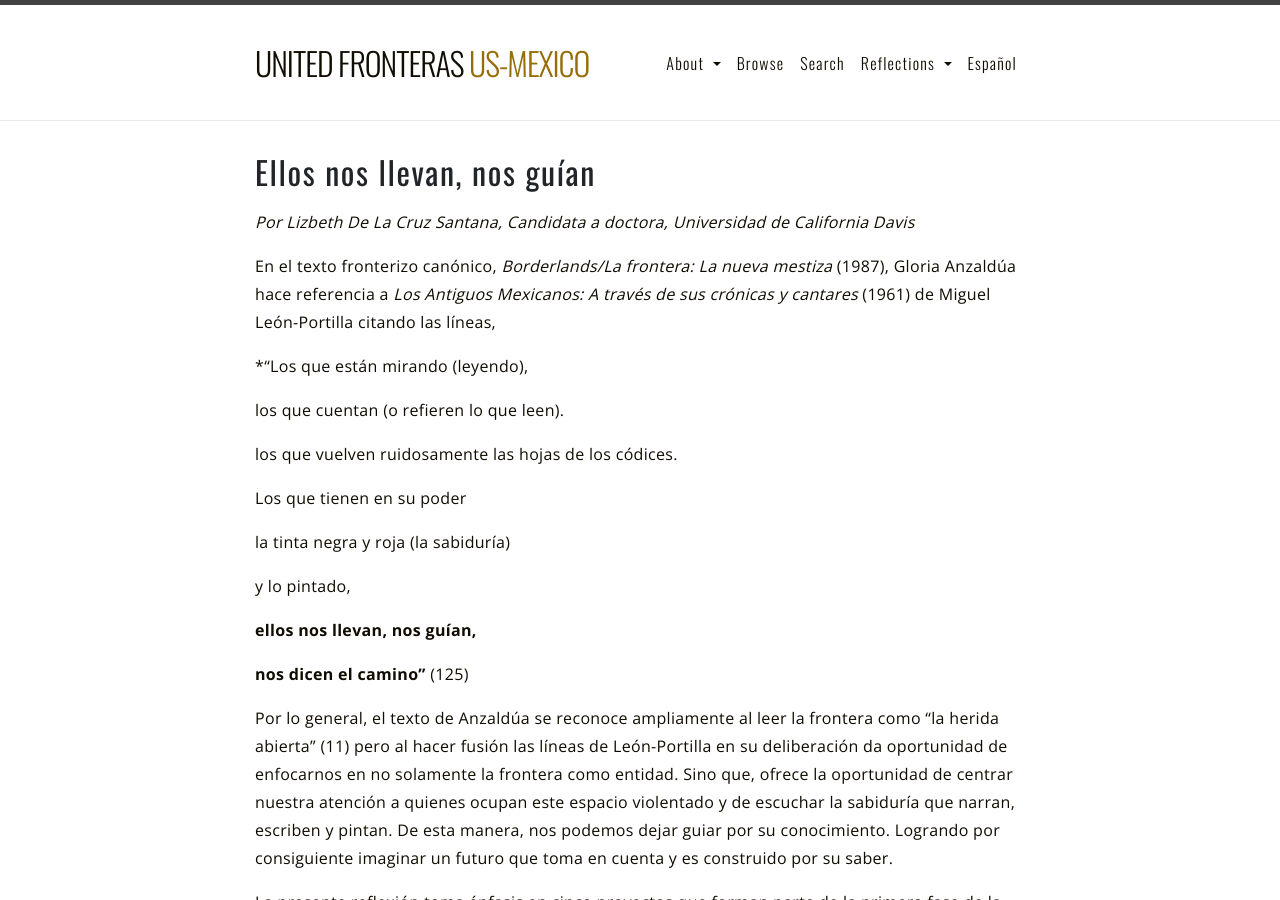
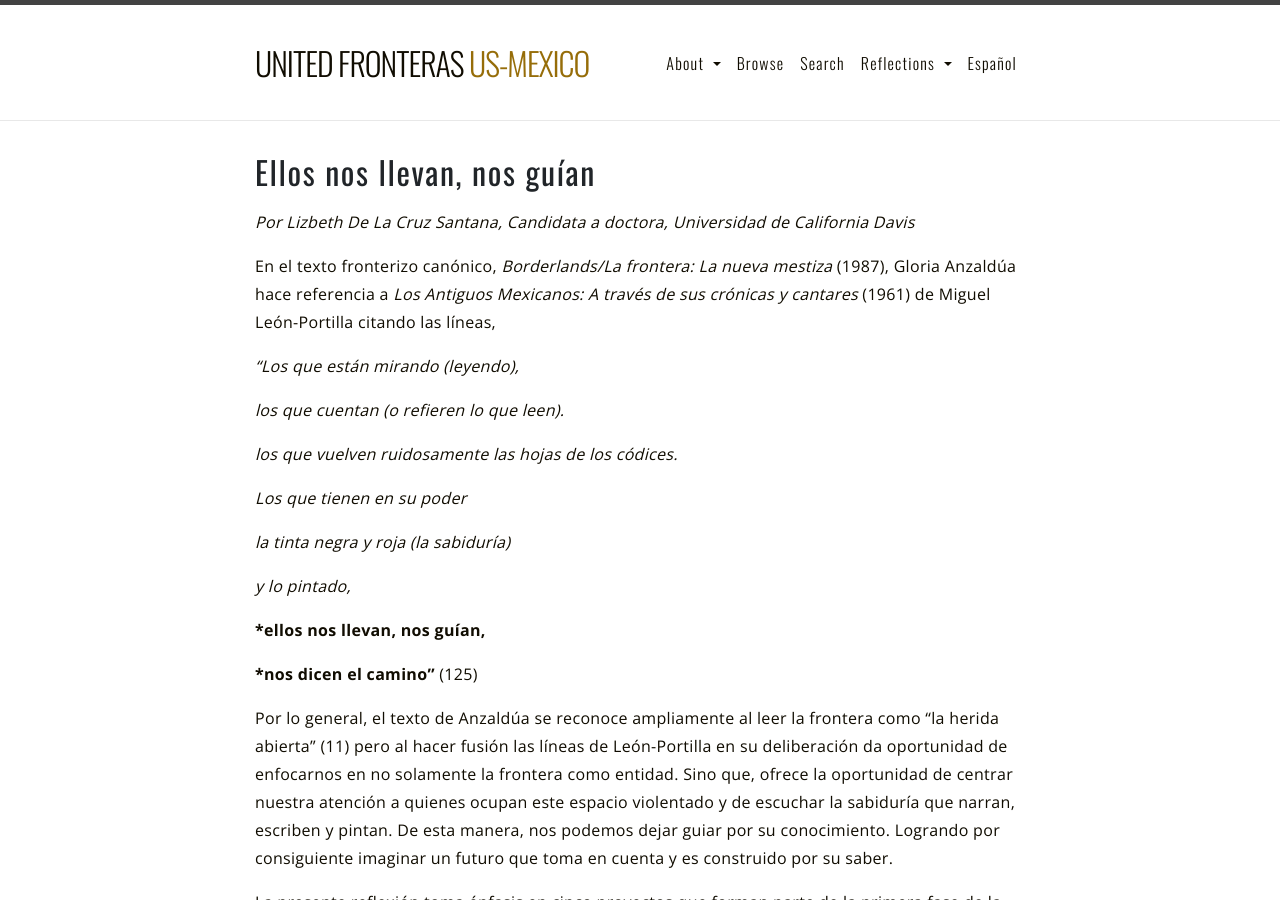
Before and after one commit to unitedfronteras/ufexhibition_mexusa, a Jekyll site: the page built from _reflections/delacruz.md, in a window 1280 px wide and 900 px high. Built offline with Jekyll 4.4.1, drawn with Linux system fonts in a browser that asks for light colours.

```diff
--- a/_reflections/delacruz.md
+++ b/_reflections/delacruz.md
@@ -8,21 +8,21 @@ permalink: /reflections/delacruz/
 
 En el texto fronterizo canónico, *Borderlands/La frontera: La nueva mestiza* (1987), Gloria Anzaldúa hace referencia a *Los Antiguos Mexicanos: A través de sus crónicas y cantares* (1961) de Miguel León-Portilla citando las líneas,
 
-*“Los que están mirando (leyendo),
+*“Los que están mirando (leyendo),*
 
-los que cuentan (o refieren lo que leen).
+*los que cuentan (o refieren lo que leen).*
 
-los que vuelven ruidosamente las hojas de los códices.
+*los que vuelven ruidosamente las hojas de los códices.*
 
-Los que tienen en su poder
+*Los que tienen en su poder*
 
-la tinta negra y roja (la sabiduría)
+*la tinta negra y roja (la sabiduría)*
 
-y lo pintado,
+*y lo pintado,*
 
-**ellos nos llevan, nos guían,**
+***ellos nos llevan, nos guían,**
 
-**nos dicen el camino”** (125)
+***nos dicen el camino”** (125)
 
 Por lo general, el texto de Anzaldúa se reconoce ampliamente al leer la frontera como "la herida abierta" (11) pero al hacer fusión las líneas de León-Portilla en su deliberación da oportunidad de enfocarnos en no solamente la frontera como entidad. Sino que, ofrece la oportunidad de centrar nuestra atención a quienes ocupan este espacio violentado y de escuchar la sabiduría que narran, escriben y pintan. De esta manera, nos podemos dejar guiar por su conocimiento. Logrando por consiguiente imaginar un futuro que toma en cuenta y es construido por su saber.
 
```
